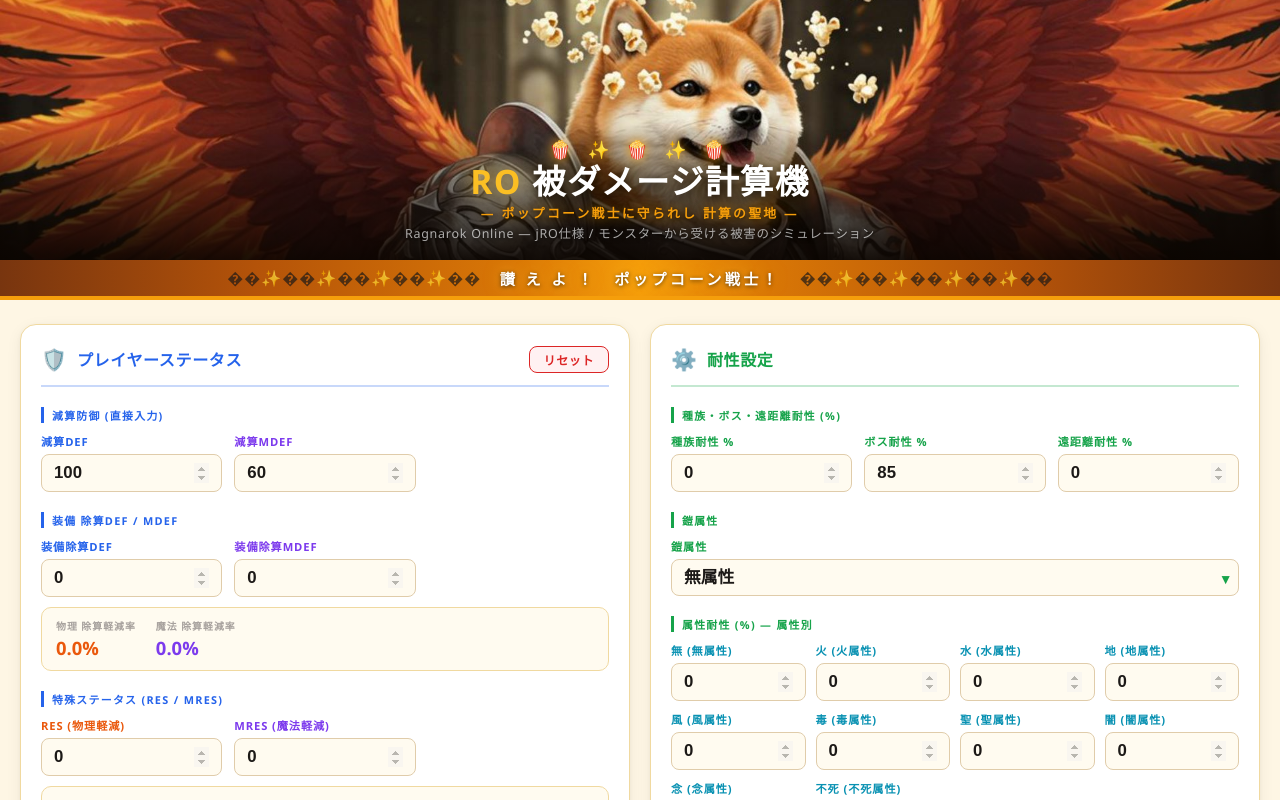
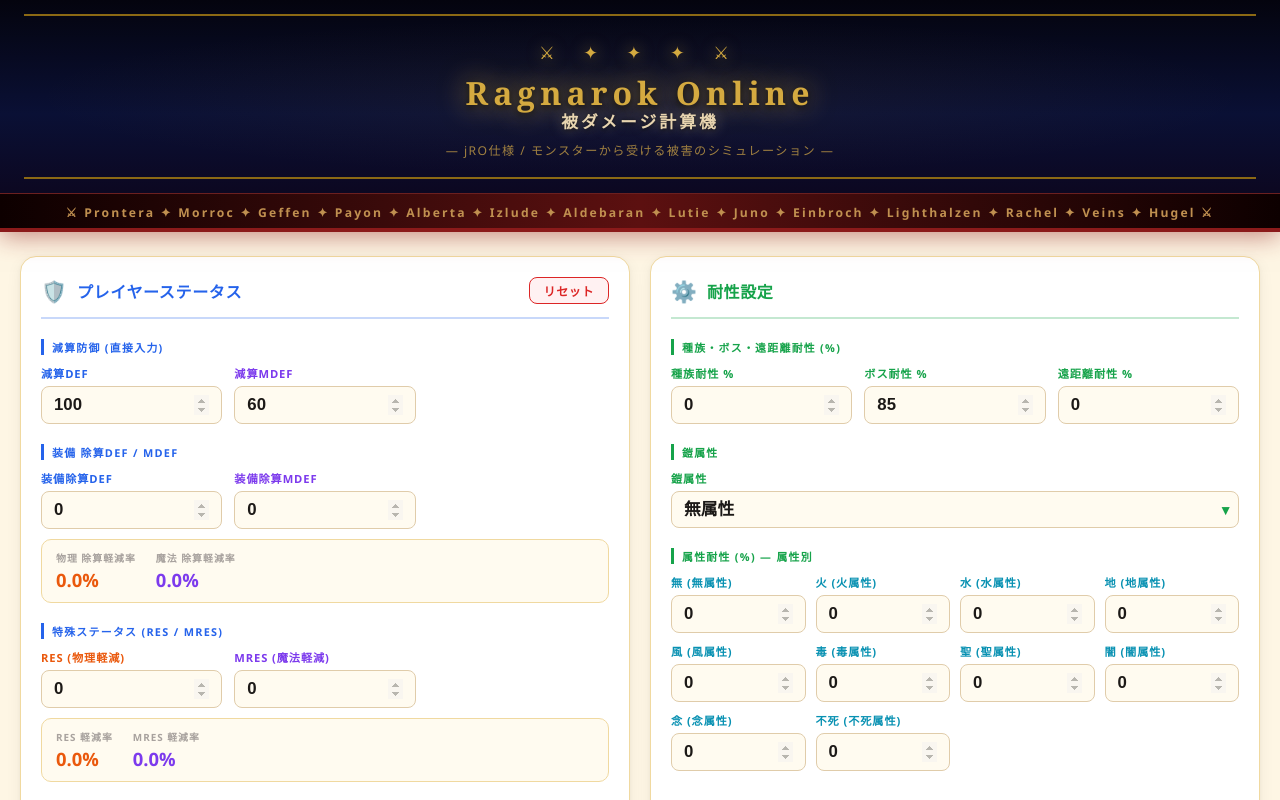
Before and after one commit to Beji-Ta/ro-damage-calc, a React (Vite) app: page / in a window 1280 px wide. Shown: the top 800 px of the page. Built offline with nearby package versions, Linux system fonts and the light colour scheme.

Commit message:
ヘッダーをROテーマデザインに刷新

```diff
--- a/src/App.tsx
+++ b/src/App.tsx
@@ -467,29 +467,18 @@
     <div style={S.root}>
       {/* ヘッダー */}
       <header style={S.header}>
-        {/* ヒーロー画像 */}
-        <div style={S.heroWrap}>
-          <img src={`${import.meta.env.BASE_URL}popcorn-warrior.jpg`} alt="ポップコーン戦士" style={S.heroImg} />
-          <div style={S.heroOverlay}>
-            <div style={S.heroPopcornRow}>🍿 ✨ 🍿 ✨ 🍿</div>
-            <h1 style={S.title}>
-              <span style={S.titleRo}>RO</span>
-              <span style={S.titleMain}> 被ダメージ計算機</span>
-            </h1>
-            <p style={S.heroTagline}>― ポップコーン戦士に守られし 計算の聖地 ―</p>
-            <p style={S.subtitle}>Ragnarok Online — jRO仕様 / モンスターから受ける被害のシミュレーション</p>
-          </div>
+        <div style={S.roFrame}>
+          <div style={S.roDecoRow}>⚔ ✦ ✦ ✦ ⚔</div>
+          <h1 style={S.title}>
+            <span style={S.titleRo}>Ragnarok Online</span>
+            <span style={S.titleMain}>被ダメージ計算機</span>
+          </h1>
+          <p style={S.roTagline}>― jRO仕様 / モンスターから受ける被害のシミュレーション ―</p>
         </div>
-
-        {/* 讃えバナー */}
         <div style={S.celebBanner}>
-          {'🍿✨🍿✨🍿✨🍿✨🍿'.split('').map((c, i) => (
-            <span key={i} style={{ opacity: 0.7 }}>{c}</span>
-          ))}
-          <span style={S.celebText}>　讃 え よ ！　ポップコーン戦士！　</span>
-          {'🍿✨🍿✨🍿✨🍿✨🍿'.split('').map((c, i) => (
-            <span key={i + 99} style={{ opacity: 0.7 }}>{c}</span>
-          ))}
+          <span style={S.celebText}>
+            ⚔ Prontera ✦ Morroc ✦ Geffen ✦ Payon ✦ Alberta ✦ Izlude ✦ Aldebaran ✦ Lutie ✦ Juno ✦ Einbroch ✦ Lighthalzen ✦ Rachel ✦ Veins ✦ Hugel ⚔
+          </span>
         </div>
       </header>
 
@@ -1021,76 +1010,72 @@
   header: {
     position: 'relative',
     overflow: 'hidden',
-    borderBottom: `4px solid ${C.popcorn}`,
-    background: '#0f0800',
+    background: 'linear-gradient(180deg, #04040e 0%, #0a1035 50%, #0d0418 100%)',
+    borderBottom: '4px solid #8b1a1a',
+    boxShadow: '0 4px 24px rgba(139,26,26,0.5)',
   },
 
-  heroWrap: {
-    position: 'relative',
-    width: '100%',
-    height: '260px',
-    overflow: 'hidden',
+  roFrame: {
+    padding: '24px 24px 18px',
+    textAlign: 'center' as const,
+    borderTop: '2px solid #8b6914',
+    borderBottom: '2px solid #8b6914',
+    margin: '14px 24px 0',
+    background: 'radial-gradient(ellipse at center, rgba(180,140,50,0.07) 0%, transparent 70%)',
   },
-  heroImg: {
-    width: '100%',
-    height: '100%',
-    objectFit: 'cover',
-    objectPosition: 'center 15%',
-    display: 'block',
+  roDecoRow: {
+    color: '#d4aa40',
+    fontSize: '1.1rem',
+    letterSpacing: '12px',
+    marginBottom: '10px',
+    filter: 'drop-shadow(0 0 8px rgba(212,170,64,0.7))',
   },
-  heroOverlay: {
-    position: 'absolute',
-    bottom: 0, left: 0, right: 0,
-    background: 'linear-gradient(0deg, rgba(10,4,0,0.92) 0%, rgba(10,4,0,0.55) 55%, transparent 100%)',
-    padding: '12px 24px 18px',
-    textAlign: 'center',
-  },
-  heroPopcornRow: {
-    fontSize: '1.1rem', letterSpacing: '6px',
-    marginBottom: '4px',
-    filter: 'drop-shadow(0 0 6px rgba(245,158,11,0.9))',
-  },
-  heroTagline: {
-    color: '#f59e0b',
-    fontSize: '0.8rem',
-    fontWeight: 700,
-    letterSpacing: '0.18em',
-    margin: '4px 0 2px',
-    textShadow: '0 0 12px rgba(245,158,11,0.7), 0 1px 4px rgba(0,0,0,0.9)',
+  roTagline: {
+    color: '#a08040',
+    fontSize: '0.76rem',
+    marginTop: '8px',
+    letterSpacing: '0.12em',
   },
 
   celebBanner: {
-    display: 'flex', justifyContent: 'center', alignItems: 'center',
-    flexWrap: 'wrap',
-    background: 'linear-gradient(90deg, #78350f 0%, #b45309 20%, #d97706 40%, #f59e0b 50%, #d97706 60%, #b45309 80%, #78350f 100%)',
-    padding: '7px 16px',
-    gap: '1px',
+    textAlign: 'center' as const,
+    background: 'linear-gradient(90deg, #0d0000 0%, #3a0a0a 30%, #5c1010 50%, #3a0a0a 70%, #0d0000 100%)',
+    padding: '6px 16px',
+    marginTop: '14px',
+    borderTop: '1px solid #6b2020',
   },
   celebText: {
-    color: '#fff',
-    fontWeight: 900,
-    fontSize: '0.95rem',
-    letterSpacing: '0.22em',
-    textShadow: '0 1px 4px rgba(0,0,0,0.6), 0 0 16px rgba(255,200,50,0.5)',
+    color: '#c09050',
+    fontWeight: 600,
+    fontSize: '0.76rem',
+    letterSpacing: '0.18em',
   },
 
   title: {
-    fontSize: '2.1rem', fontWeight: 900, letterSpacing: '0.04em',
-    margin: '2px 0 4px', lineHeight: 1,
-    textShadow: '0 2px 12px rgba(0,0,0,0.9), 0 0 24px rgba(245,158,11,0.4)',
+    margin: '0 0 6px',
+    lineHeight: 1.2,
   },
   titleRo: {
-    color: '#fbbf24',
-    display: 'inline-block',
-    textShadow: '0 0 20px rgba(251,191,36,0.6)',
+    fontSize: '2.0rem',
+    fontWeight: 900,
+    color: '#d4aa40',
+    display: 'block',
+    letterSpacing: '5px',
+    fontFamily: 'Georgia, "Times New Roman", serif',
+    textShadow: '0 0 28px rgba(212,170,64,0.8), 0 2px 6px rgba(0,0,0,0.9)',
   },
   titleMain: {
-    color: '#ffffff',
+    fontSize: '1.05rem',
+    color: '#e8d5b0',
+    display: 'block',
+    letterSpacing: '3px',
+    textShadow: '0 0 14px rgba(232,213,176,0.4), 0 1px 4px rgba(0,0,0,0.9)',
   },
   subtitle: {
-    color: 'rgba(255,255,255,0.65)', fontSize: '0.78rem',
-    marginTop: '2px', letterSpacing: '0.06em',
-    textShadow: '0 1px 4px rgba(0,0,0,0.9)',
+    color: 'rgba(180,160,120,0.7)',
+    fontSize: '0.75rem',
+    marginTop: '4px',
+    letterSpacing: '0.06em',
   },
 
   main: {
@@ -1225,7 +1210,7 @@
 
   enemyCard: {
     background: 'linear-gradient(135deg, #fff8e1 0%, #fff3cd 100%)',
-    border: `2px solid ${C.popcorn}60`,
+    border: `2px solid ${C.gold}60`,
     borderRadius: '12px', padding: '14px',
     boxShadow: `0 4px 12px rgba(245,158,11,0.1)`,
   },
```
